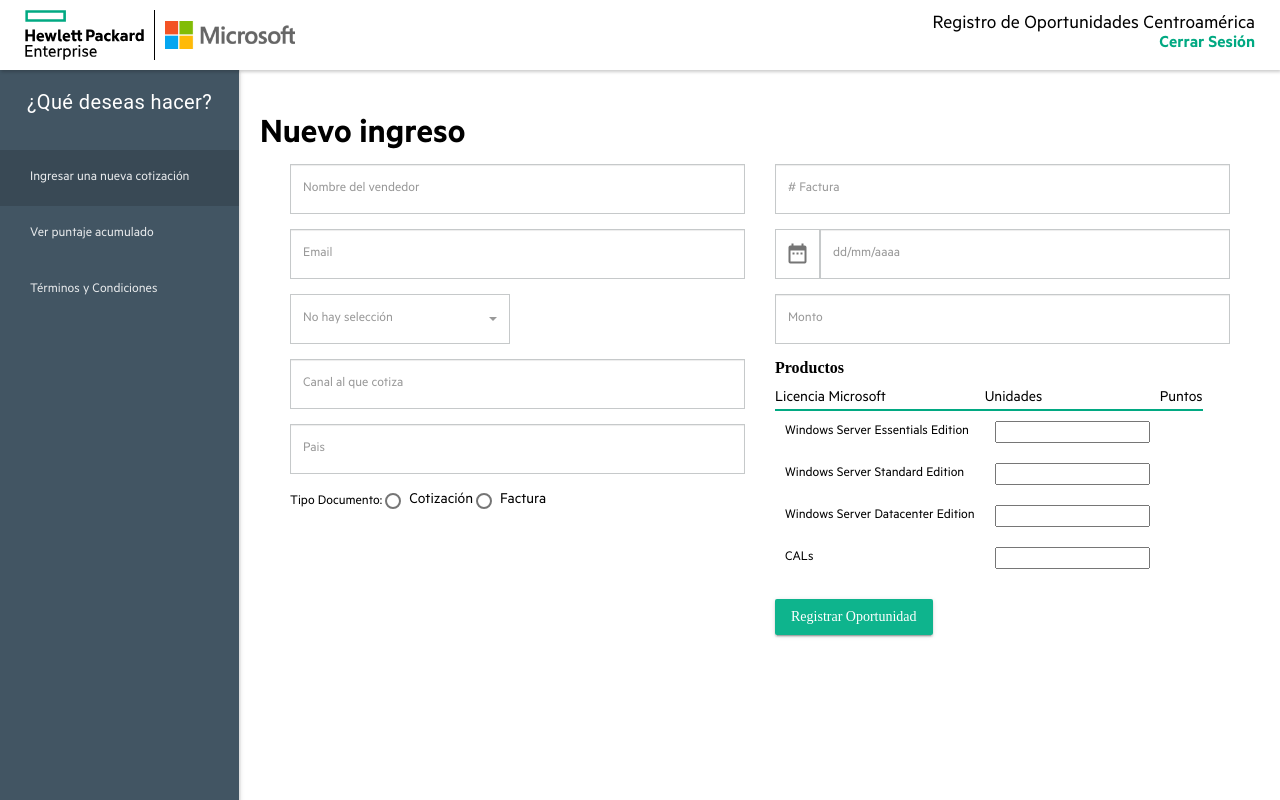
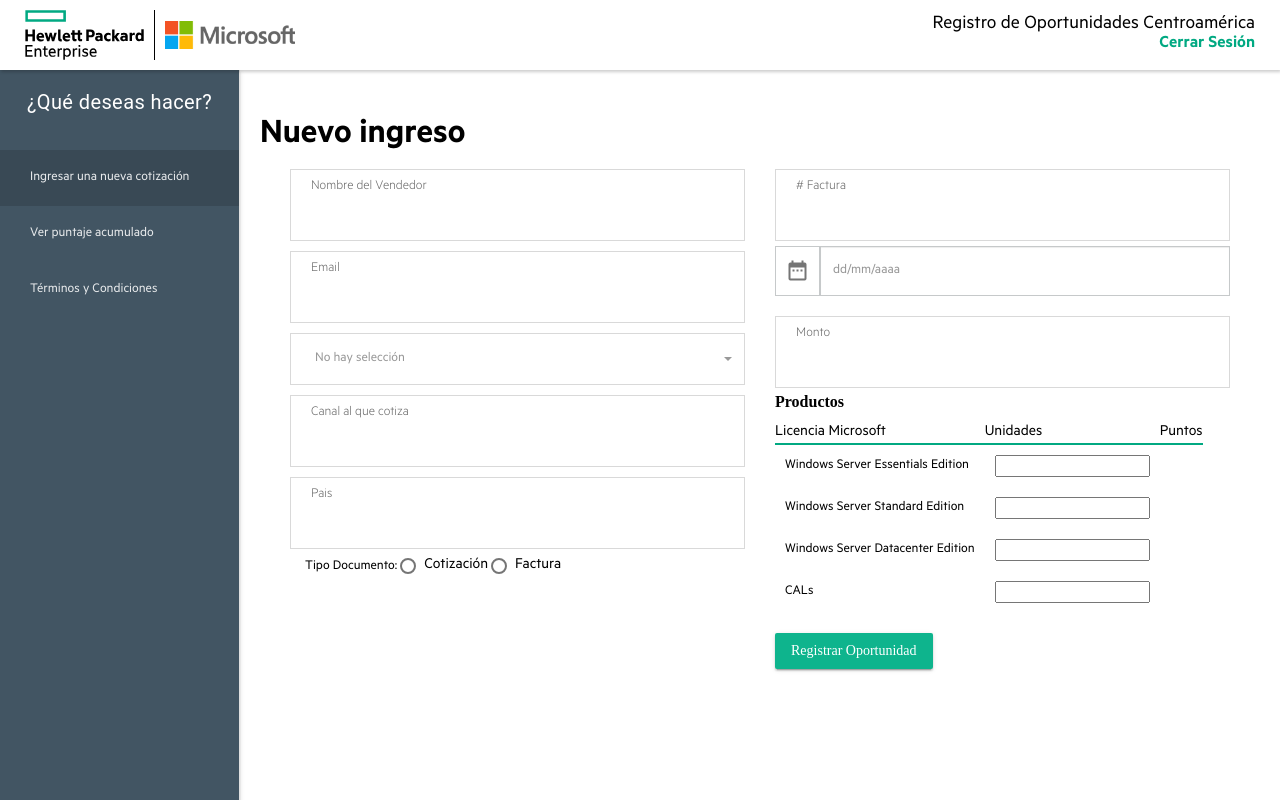
Before and after one commit to PedroYturrizaga/HPEMicrosoft, a CodeIgniter app: page /HPEMicrosoft/index.php/solicitud/index in a window 1280 px wide. Run offline with CodeIgniter, Linux system fonts and the light colour scheme; data that the repository does not hold is empty; some libraries are stand-ins or nearby versions; some web fonts are replaced.

Commit message:
js-input hp

```diff
--- a/application/views/V_Solicitud.php
+++ b/application/views/V_Solicitud.php
@@ -11,7 +11,7 @@
     <meta name="language"               content="es">
     <meta name="theme-color"            content="#000000">
     <title>Registro de Cotizaciones HPE</title>
-    <link rel="shortcut icon" href="<?php echo RUTA_IMG?>favicon.png">
+    <link rel="shortcut icon" href="<?php echo RUTA_IMG?>logo/favicon.ico">
     <link rel="stylesheet"    href="<?php echo RUTA_PLUGINS?>toaster/toastr.min.css?v=<?php echo time();?>">
     <link rel="stylesheet"    href="<?php echo RUTA_PLUGINS?>bootstrap-select/css/bootstrap-select.min.css?v=<?php echo time();?>">
     <link rel="stylesheet"    href="<?php echo RUTA_PLUGINS?>bootstrap/bootstrap.min.css?v=<?php echo time();?>">
@@ -50,31 +50,30 @@
             <section id="section-cotizacion" class="js-section js-section--menu">
                 <div class="js-container">
                     <h2 class="js-title">Nuevo ingreso</h2>
-                    <div class="col-sm-12 col-xs-12" id="solicitud">
+                    <div class="col-sm-12 col-xs-12">
                         <div class="col-sm-6 col-xs-12">
-                            <div class="form-group col-xs-12 p-0">
-                                <!-- <label for="apellido">Nombre</label> -->
-                                <input type="text" class="form-control" id="Nombre" placeholder="Nombre del vendedor" onchange="validarCampos()">
+                            <div class="col-xs-12 js-input">
+                                <label for="Nombre">Nombre del Vendedor</label>
+                                <input type="text" id="Nombre" onchange="validarCampos()">
                             </div>
-                            <div class="form-group col-xs-12 p-0">
-                                <!-- <label for="email">Email</label> -->
-                                <input type="email" class="form-control" id="email" placeholder="Email" onchange="validarCampos()">
+                            <div class="col-xs-12 js-input">
+                                <label for="email">Email</label>
+                                <input type="email" id="email" onchange="validarCampos()">
                             </div>
-                            <!-- Simple Select -->
-                            <div class="form-group col-xs-12 p-0">
+                            <div class="col-xs-12 js-input js-select">
                                 <select name="noMayorista" id="noMayorista">
                                     <?php echo $option ?>
                                 </select>
                             </div>
-                            <div class="form-group col-xs-12 p-0">
-                                <!-- <label for="correo">Confirmar email</label> -->
-                                <input type="text" class="form-control" id="canal" placeholder="Canal al que cotiza" onchange="validarCampos()">
+                            <div class="col-xs-12 js-input">
+                                <label for="canal">Canal al que cotiza</label>
+                                <input type="text" id="canal" onchange="validarCampos()">
                             </div>
-                            <div class="form-group col-xs-12 p-0">
-                                <!-- <label for="correo">Confirmar email</label> -->
-                                <input type="text" class="form-control" id="pais" placeholder="Pais" onchange="validarCampos()">
+                            <div class="col-xs-12 js-input">
+                                <label for="pais">Pais</label>
+                                <input type="text" id="pais" onchange="validarCampos()">
                             </div>
-                            <div class="form-group col-xs-12 p-0">
+                            <div class="col-xs-12">
                                 <!-- <label for="correo">Confirmar email</label> -->
                                 <label> Tipo Documento:</label>
                                 <label class="mdl-radio mdl-js-radio mdl-js-ripple-effect" for="radioCotizacion">
@@ -88,8 +87,9 @@
                             </div>
                         </div>
                         <div class="col-sm-6 col-xs-12">
-                            <div class="form-group col-xs-12 p-0">
-                            <input type="text" class="form-control" id="numFactura" placeholder="# Factura" onchange="validarCampos()">
+                            <div class="col-xs-12 js-input">
+                                <label for="numFactura"># Factura</label>
+                                <input type="text" id="numFactura" onchange="validarCampos()">
                             </div>
                             <div class="form-group col-xs-12 p-0">
                                 <div class="form-group">
@@ -103,9 +103,9 @@
                                     </div>
                                 </div>
                             </div>
-                            <div class="form-group col-xs-12 p-0">
-                                <!-- <label for="rol">Rol</label> -->
-                                <input type="text" class="form-control" id="monto" placeholder="Monto" onchange="validarCampos()">
+                            <div class="col-xs-12 js-input">
+                                <label for="monto">Monto</label>
+                                <input type="text" id="monto" onchange="validarCampos()">
                             </div>
                             <h2 class="title-formulario">Productos</h2>
                             <table id="tbProductos" >
--- a/public/css/style.styl
+++ b/public/css/style.styl
@@ -195,20 +195,45 @@ label
 	z-index -5
 .js-input
 	padding 7px 20px
-	height 75px
+	height 72px
 	margin 0
-	border 1px solid rgba(0, 0, 0, 0.15)
+	border 1px solid rgba(0,0,0,0.15)
 	background-color #FFFFFF
 	margin-bottom -1px
+	color #333333
+	margin 5px 0
+	&.js-select
+		padding 0
+		height 100%
+		.bootstrap-select
+			.dropdown-toggle
+				padding 14px 24px
+				border-radius 0
+				box-shadow none
+				background-color transparent
+			.dropdown-menu
+				background-color rgba(248, 248, 248, 0.95)
+				border-radius 0
+				margin 0
+				padding 0
+				&.open
+					margin 0
+					padding 0
+					li
+						a
+							padding 6px 20px
+							&:hover
+								background-color rgba(221,221,221,0.5)
 	label
 		font-family $light
-		color #000000
+		color #666666
 		cursor pointer
 	input
 		display block
 		height 36px
 		width 100%
 		border none
+		font-size 16px
 		&:focus
 			outline 0
 	&.input-focused
@@ -221,6 +246,7 @@ label
 			selectTransparent()
 			&:focus
 				outline: 0 !important
+
 .js-terminos
 	h3
 		color $default
```
Also changed, not shown: public/css/style.css.
